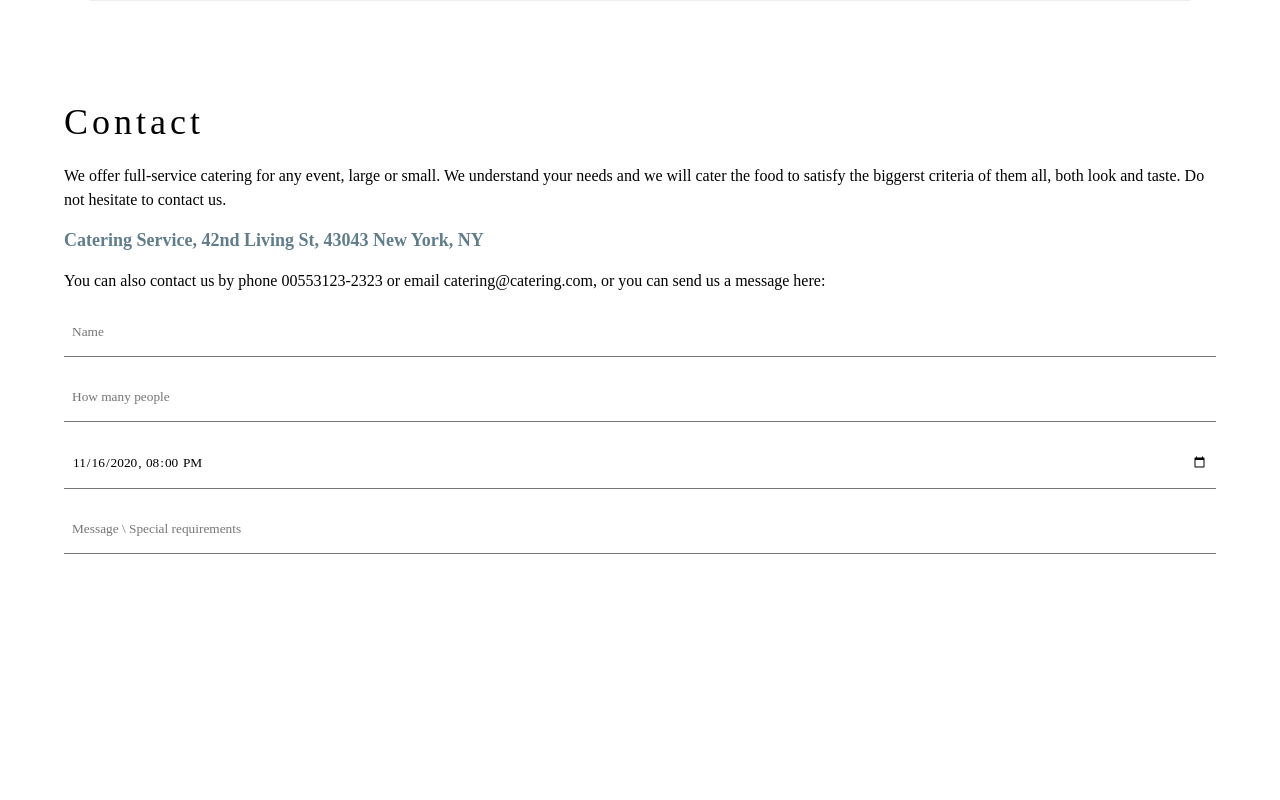
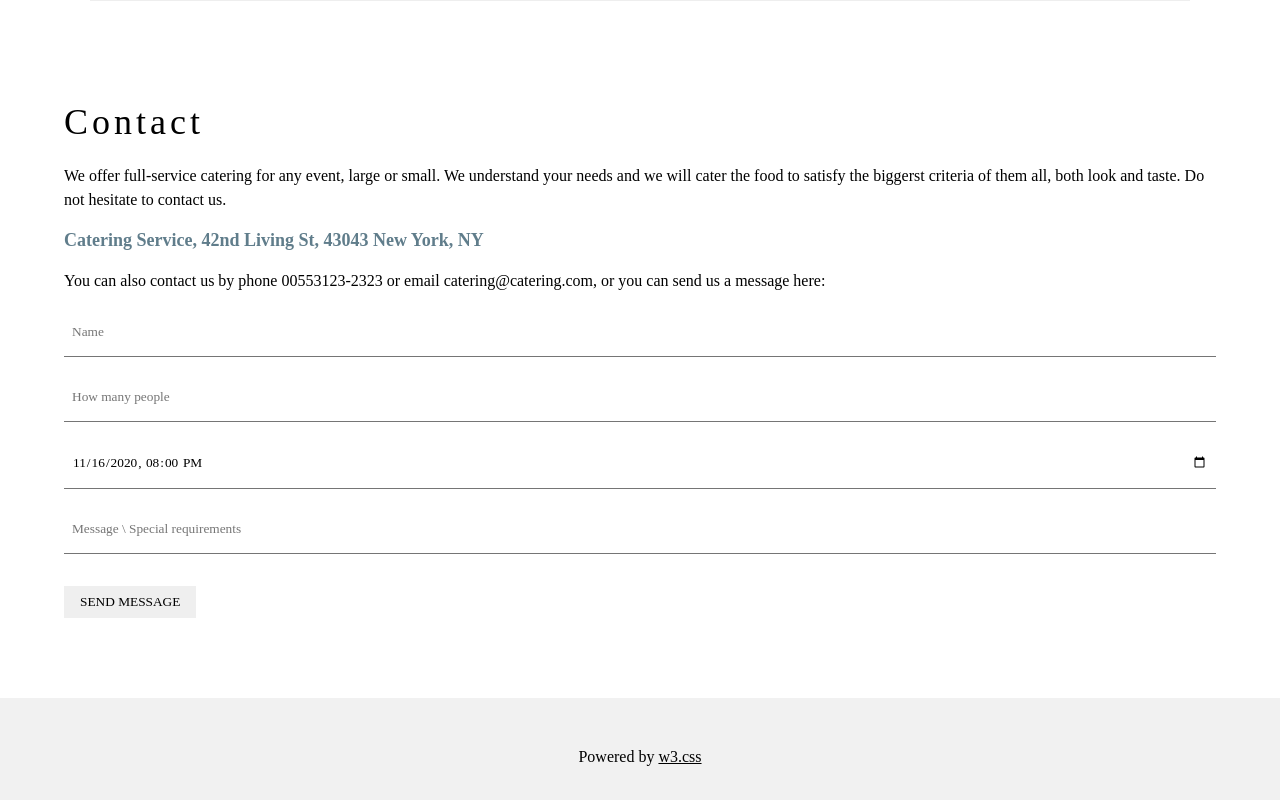
Before and after one commit to QBLong/Gourmet_catering, a plain HTML site: page index.html in a window 1280 px wide. Shown: the part 2187-2987 px from the top of the page. Before the commit the page ends 2821 px from the top, so only its background shows below. Drawn offline with Linux system fonts and the light colour scheme.

Commit message:
third commit

```diff
--- a/assets/css/style.css
+++ b/assets/css/style.css
@@ -207,3 +207,30 @@ hr {
     border-bottom: 1px solid #757575;
     margin-bottom: 16px;
 }
+
+.get-info .send-btn {
+    text-transform: uppercase;
+    padding: 8px 16px;
+    margin: 16px 0;
+    border: none;
+}
+
+.get-info .send-btn:hover {
+    background-color: #ccc;
+    cursor: pointer;
+}
+
+#footer {
+    padding: 32px 0;
+    width: 100%;
+    background-color: #f1f1f1;
+}
+
+#footer .footer-content {
+    margin: 15px auto;
+    text-align: center;
+}
+
+#footer .footer-content a {
+    color: #000;
+}
--- a/index.html
+++ b/index.html
@@ -151,20 +151,24 @@
                     </div>
 
                     <div class="get-info">
-                        <input type="text" id="name" placeholder="Name">
+                        <input type="text" id="name" placeholder="Name" required name="Name">
 
-                        <input type="number" id="number-of-people" placeholder="How many people">
+                        <input type="number" id="number-of-people" placeholder="How many people" required name="quantity">
 
-                        <input type="datetime-local" id="date-time" value="2020-11-16T20:00" placeholder="Date and time">
+                        <input type="datetime-local" id="date-time" value="2020-11-16T20:00" placeholder="Date and time" required name="Date time">
 
-                        <input type="text" id="message" placeholder="Message \ Special requirements">
+                        <input type="text" id="message" placeholder="Message \ Special requirements" required name="message">
+
+                        <button type="submit" class="send-btn">Send message</button>
                     </div>
                 </div>
             </div>
         </div>
 
         <div id="footer">
-
+            <p class="footer-content">
+                Powered by <a href="https://www.w3schools.com/w3css/default.asp" target="_blank">w3.css</a>
+            </p>
         </div>
     </div>
 </body>
```
